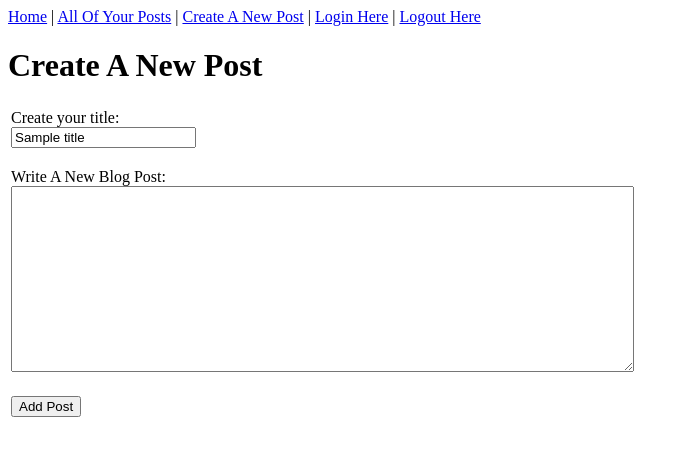
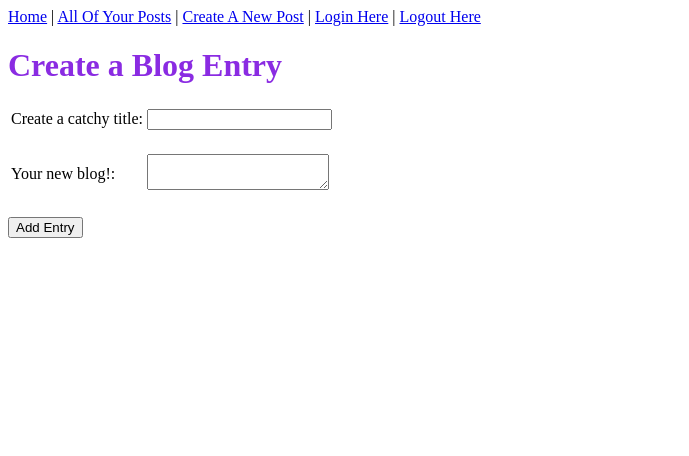
Before and after one commit to courtneyhasenstab/blogz, a Python web app: template templates/newpost.html in a window 1280 px wide. Shown: the top 456 px of the page, without its empty margins (0-689 px from the left). Run offline with Jinja, Linux system fonts and the light colour scheme; the template is opened without the code that fills it: most values are stand-ins (such as "Sample title", 1, 10 or a date in 2020).

Commit message:
small changes

```diff
--- a/hashutils.py
+++ b/hashutils.py
@@ -7,8 +7,4 @@ def make_pw_hash(password):
 def check_pw_hash(password, hash):
     if make_pw_hash(password) == hash:
         return True
-<<<<<<< HEAD
     return False
-=======
-    return False
->>>>>>> 78636ddf9b70dcc512e0ac52b21cc416a479bf11
--- a/main.py
+++ b/main.py
@@ -7,11 +7,7 @@ app.config['SQLALCHEMY_DATABASE_URI'] = 'mysql+pymysql://blogz:blogz@localhost:8
 app.config['SQLALCHEMY_ECHO'] = True
 app.config['SQLALCHEMY'] = True
 db = SQLAlchemy(app)
-<<<<<<< HEAD
 app.secret_key = "blogz"
-=======
-app.secret_key = "blogz123"
->>>>>>> 78636ddf9b70dcc512e0ac52b21cc416a479bf11
 
 class Blog(db.Model):
 
--- a/templates/newpost.html
+++ b/templates/newpost.html
@@ -1,31 +1,24 @@
-{% extends 'base.html' %}
+{% extends "base.html" %}
 {% block content %}
-<h1>Create A New Post</h1>
-<form action ='/newpost' method = 'post'>
+<h1 style="color:blueviolet">Create a Blog Entry</h1>
+<form method="post">
     <table>
         <tr>
-            <td>
         <label>
-                Create your title:</br>
-                <input type="text" name='title' value='{{title}}'/>
-                <p class="error">{{title_error}}</p>
+            <td>Create a catchy title:</td>
+            <td><input name="title" type="text"></td>
         </label>
-            </td>
+        </tr>
+        <tr><td></td><td><p class="error">{{ title_error }}</p></td></tr>
         <tr>
-                <td>
         <label>
-                Write A New Blog Post:</br>
-                <textarea name="body" rows="12" cols="75" value='{{body}}'></textarea>
-                <p class="error">{{body_error}}</p>
+            <td>Your new blog!:</td>
+            <td><textarea name="body"></textarea></td>
         </label>
-               </td>
         </tr>
-           <tr>
-               <td>
-                    <input type="submit" value='Add Post' />
-               </td>
-           </tr>
+        <tr><td></td><td><p class="error">{{ body_error }}</p></td></tr>
+
     </table>
+    <input type="submit" value="Add Entry">
 </form>
-
 {% endblock %}
```
Also changed, not shown: templates/blog.html (+12 -17 lines). Lines whose indentation alone changed are shown as unchanged.
